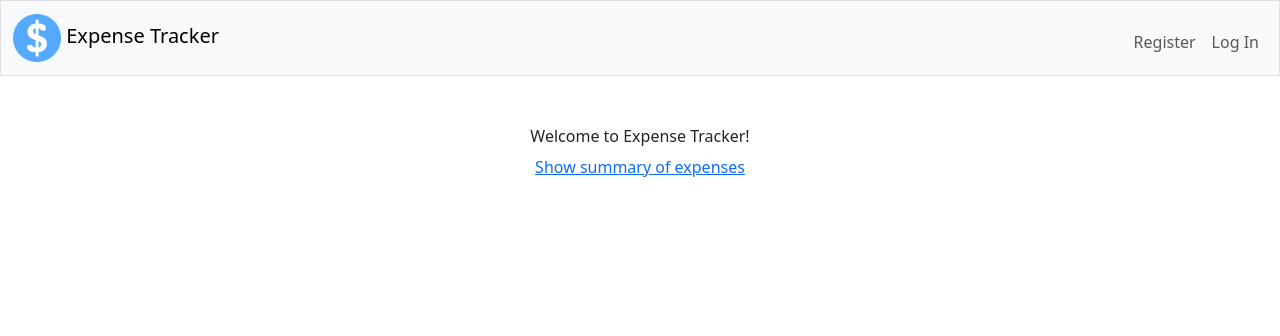
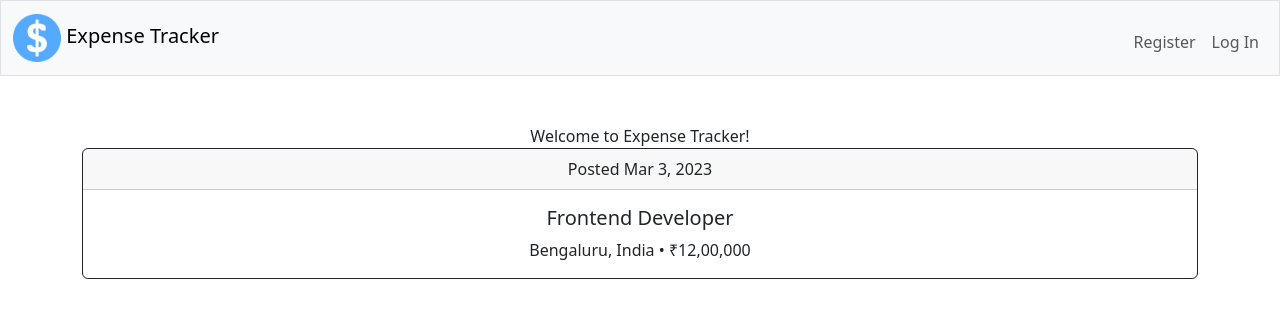
Before and after one commit to swaraliz11/expense-tracker, a Flask app: template templates/index.html in a window 1280 px wide. Shown: the top 336 px of the page. Run offline with Flask 3, Linux system fonts and the light colour scheme; the template is opened without the code that fills it, so the values that code supplies are empty.

Commit message:
modified app.py

```diff
--- a/app.py
+++ b/app.py
@@ -45,30 +45,33 @@ def index():
         count = int(db.fetchone()[0])
         if count == 0:
             return apology("you don't have any expenses so far")
-        db.execute("SELECT month FROM record WHERE month = ? AND year = ?", [current_month, current_year])
-        month = int(db.fetchone()[0])
         db.execute("SELECT income FROM users WHERE id = ?", [user_id])
         income = db.fetchone()[0]
         db.execute("SELECT amount FROM record WHERE month = ? AND year = ?", [current_month, current_year])
-        amount = db.fetchall()
+        amount = db.fetchall()[0]
         expenses_for_this_month = 0
         for amt in amount:
-            expenses_for_this_month = expenses_for_this_month + amt
+            expenses_for_this_month = expenses_for_this_month + int(amt)
         categories = ["Food", "Utilities", "Health Care", "Debt", "Insurance", "Transportation", "Clothing", "Entertainment", "Miscellaneous"]
         expenses = []
         for category in categories:
             db.execute("SELECT amount FROM record WHERE month = ? AND year = ? AND category = ?", [current_month, current_year, category])
-            amount = db.fetchall()
-            expenses.append(amount)
-        db.execute("SELECT budget FROM users WHERE id = ?", user_id)
+            try:
+                amount_of_money_spent = db.fetchall()[0]
+                print(amount_of_money_spent)
+                total_amount = 0
+                for amt in amount_of_money_spent:
+                    total_amount = total_amount + int(amt)
+                expenses.append(total_amount)
+            except IndexError:
+                amount_of_money_spent = 0
+        db.execute("SELECT budget FROM users WHERE id = ?", [user_id])
         budget = db.fetchone()[0]
+        max_amount = max(expenses)
+        index_of_max_amount = expenses.index(max_amount)
+        category_with_most_expenses = categories[index_of_max_amount]
         con.commit()
     con.close()
-    for i in range(len(expenses)):
-        if expenses[i + 1] > expenses[i]:
-            category_with_most_expenses = expenses[i + 1]
-        else:
-            category_with_most_expenses = expenses[i]
     return render_template("index.html", income=income, expenses_for_this_month=expenses_for_this_month, category_with_most_expenses=category_with_most_expenses, budget=budget)
 
 @app.route("/register", methods=["GET", "POST"])
--- a/templates/index.html
+++ b/templates/index.html
@@ -6,7 +6,11 @@
 
 {% block main %}
     <div class="container-md"> Welcome to Expense Tracker! </div>
-    <form action="/" method="post">
-        <button type="submit" class="btn btn-link"> Show summary of expenses </button>
-    </form>
+    <div class="card border-dark mb-3">
+        <div class="card-header"> Posted Mar 3, 2023 </div>
+        <div class="card-body">
+          <h5 class="card-title"> Frontend Developer </h5>
+          <p class="card-text"> Bengaluru, India • ₹12,00,000 </p>
+        </div>
+      </div>
 {% endblock %}
```
Also changed, not shown: 1 other file.
